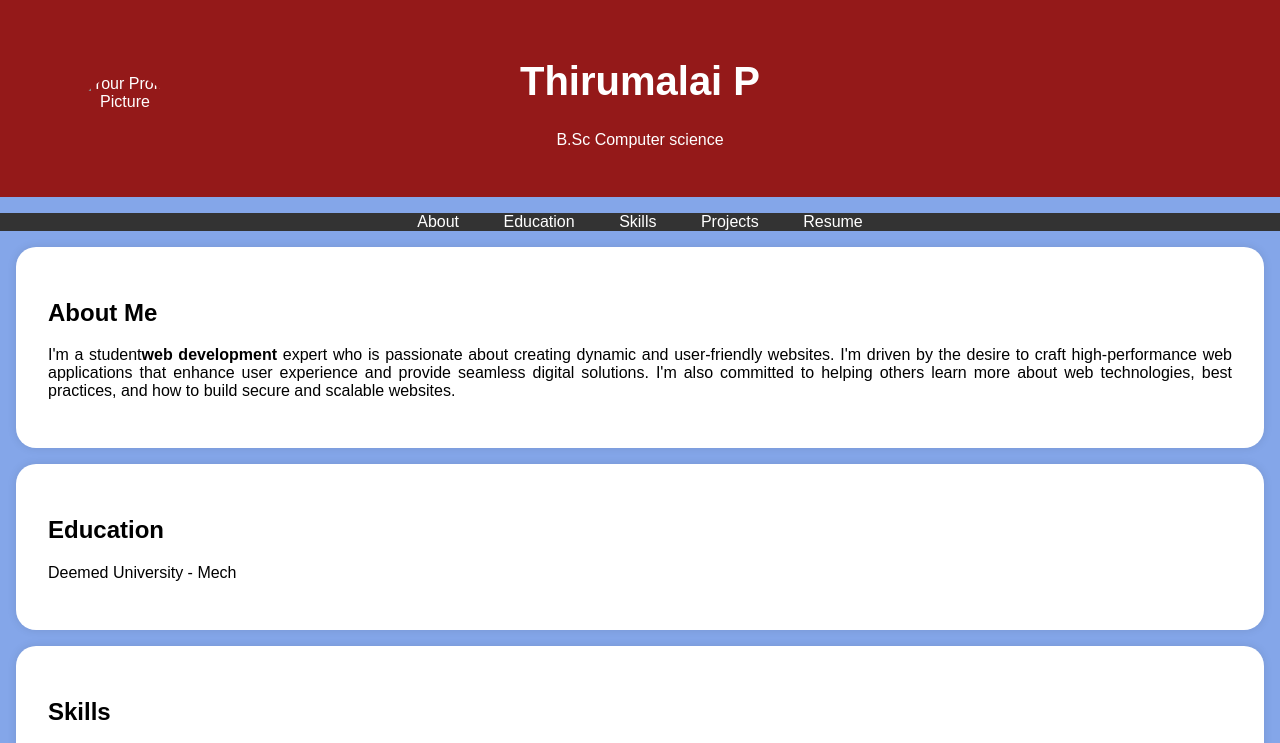
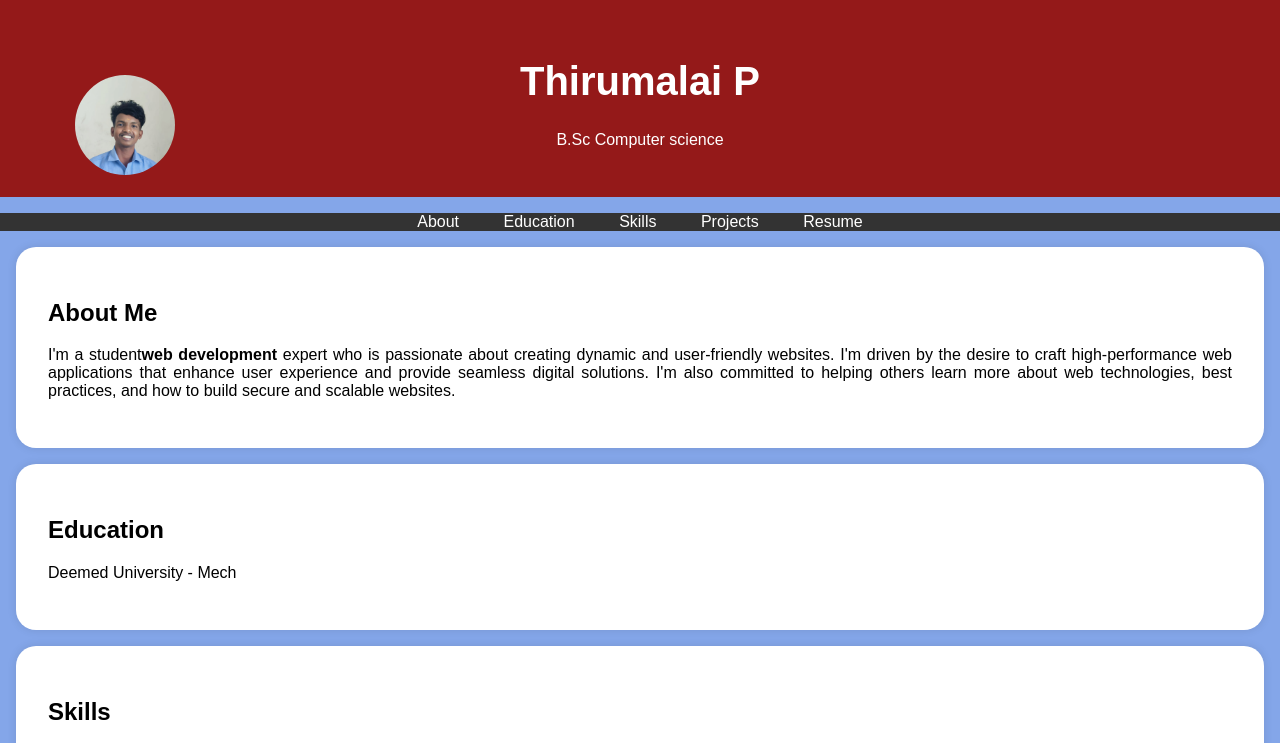
Before and after one commit to sulthan03/digital-portfolio, a plain HTML site: page index.html in a window 1280 px wide. Shown: the top 743 px of the page. Drawn offline with Linux system fonts and the light colour scheme.

Commit message:
Update index.html

```diff
--- a/index.html
+++ b/index.html
@@ -95,7 +95,7 @@
     <header>
         <div class="header-content">
             <!-- Add your profile picture here -->
-            <img src="passport photo.jpg" alt="Your Profile Picture" class="profile-picture">
+            <img src="passport photo.jfif" alt="Your Profile Picture" class="profile-picture">
             <h1>Thirumalai P</h1>
             <p>B.Sc Computer science</p>
         </div>
```
